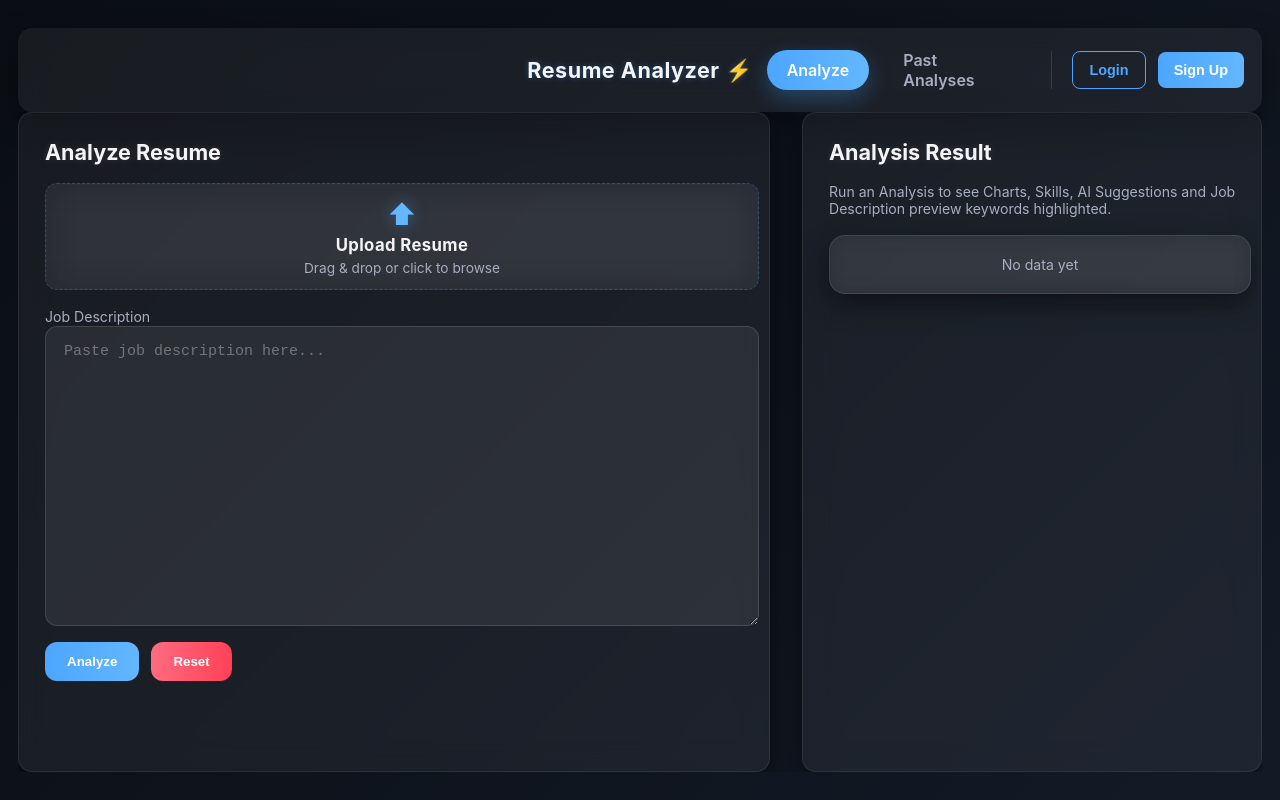
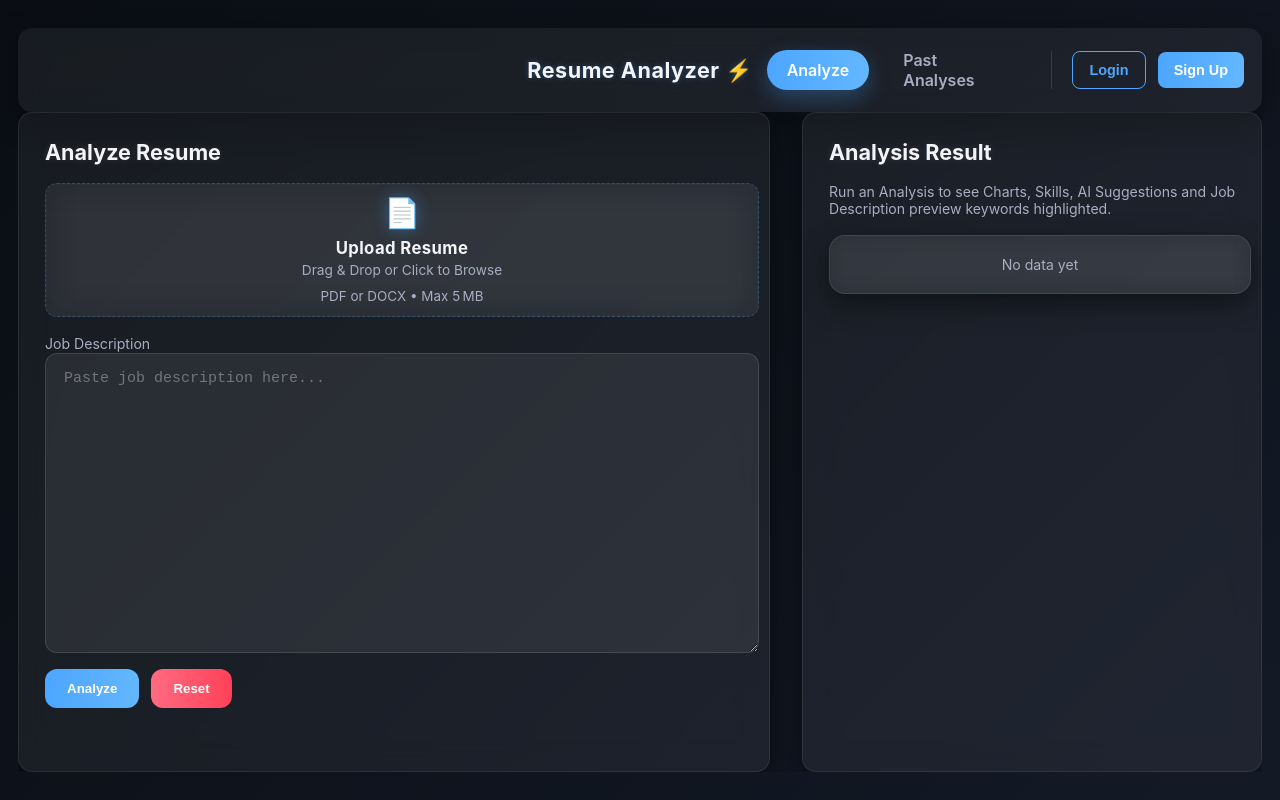
Before and after one commit to GangaBalaSagar/ResumeAnalyzer, a React (Vite) app in the folder client/: page / in a window 1280 px wide. Built offline with nearby package versions, Linux system fonts and the light colour scheme; no server answers.

Commit message:
fix: stabilize auth flow, history loading, and resume upload validation

```diff
--- a/client/src/components/AnalyzeForm.jsx
+++ b/client/src/components/AnalyzeForm.jsx
@@ -16,6 +16,7 @@ export default function AnalyzeForm() {
   const [loading, setLoading] = useState(false);
   const [progress, setProgress] = useState(0);
   const [result, setResult] = useState(null);
+  const [uploadError, setUploadError] = useState("");
 
   const { requireAuth } = useAuthGate();
   const { user } = useAuth();
@@ -110,12 +111,48 @@ export default function AnalyzeForm() {
   function onDropFile(e) {
     e.preventDefault();
     const f = e.dataTransfer?.files?.[0];
-    if (f) setFile(f);
+    if (f) {
+      const validationError = validateFile(f);
+      if (validationError) {
+        setUploadError(validationError);
+        // Clear any previously selected file
+        setFile(null);
+        return;
+      }
+      setUploadError("");
+      setFile(f);
+    }
   }
 
   function onPickFile(e) {
     const f = e.target.files?.[0];
-    if (f) setFile(f);
+    if (f) {
+      const validationError = validateFile(f);
+      if (validationError) {
+        setUploadError(validationError);
+        // Clear any previously selected file
+        setFile(null);
+        // Reset file input so the same invalid file can be selected again
+        if (fileInputRef.current) fileInputRef.current.value = '';
+        return;
+      }
+      setUploadError("");
+      setFile(f);
+    }
+  }
+
+  function validateFile(file) {
+    const maxSize = 5 * 1024 * 1024; // 5 MB
+    const allowedExt = ['.pdf', '.docx'];
+    const ext = file.name.slice(((file.name.lastIndexOf('.') - 1) >>> 0) + 2).toLowerCase();
+    const dotExt = '.' + ext;
+    if (!allowedExt.includes(dotExt)) {
+      return 'Only PDF (.pdf) and Word (.docx) files are supported.';
+    }
+    if (file.size > maxSize) {
+      return 'File size exceeds the 5 MB limit.';
+    }
+    return null;
   }
 
   function filePreview() {
@@ -137,6 +174,11 @@ export default function AnalyzeForm() {
           onPickFile={onPickFile}
           filePreview={filePreview}
         />
+        {uploadError && (
+          <div className="upload-error">
+            {uploadError}
+          </div>
+        )}
 
         <JobDescriptionInput jd={jd} setJd={setJd} />
 
--- a/client/src/components/analyze/UploadBox.jsx
+++ b/client/src/components/analyze/UploadBox.jsx
@@ -12,11 +12,6 @@ export default function UploadBox({
       onDrop={onDropFile}
       onClick={() => fileInputRef.current?.click()}
     >
-      <div className="upload-icon">⬆</div>
-
-      <div className="upload-title">Upload Resume</div>
-      <div className="upload-sub">Drag & drop or click to browse</div>
-
       <input
         ref={fileInputRef}
         type="file"
@@ -24,8 +19,15 @@ export default function UploadBox({
         style={{ display: "none" }}
       />
 
-      {file && (
+      {file ? (
         <div className="upload-file-info small">{filePreview()}</div>
+      ) : (
+        <>
+          <div className="upload-icon">📄</div>
+          <div className="upload-title">Upload Resume</div>
+          <div className="upload-sub">Drag &amp; Drop or Click to Browse</div>
+          <div className="upload-helper">PDF or DOCX • Max 5 MB</div>
+        </>
       )}
     </div>
   );
--- a/client/src/styles.css
+++ b/client/src/styles.css
@@ -672,7 +672,7 @@ canvas { background: transparent !important; }
 
 .upload-box {
   width: 100%;
-  padding: 13px 15px;   /* was 14px 16px → ~5% smaller */
+  padding: 11px 13px;   /* reduced height ~10% */
   border-radius: 12px;
   background: rgba(255,255,255,0.05);
   border: 1.5px dashed rgba(77,166,255,0.28);
@@ -716,7 +716,7 @@ canvas { background: transparent !important; }
 /* Icon */
 .upload-icon {
   font-size: 1.81rem;   /* was 1.9rem → 5% smaller */
-  margin-bottom: 3px;   /* was 4px */
+  margin-bottom: 8px;
   color: var(--primary-600);
   filter: drop-shadow(0 0 8px rgba(77,166,255,0.4));
   user-select: none;
@@ -730,11 +730,12 @@ canvas { background: transparent !important; }
   letter-spacing: 0.4px;
   color: var(--text);
   text-align: center;
+  margin-bottom: 4px;
 }
 
 /* Subtitle */
 .upload-sub {
-  margin-top: 5px;      /* was 6px */
+  margin-bottom: 4px;
   font-size: 0.855rem;  /* was 0.9rem */
   color: var(--text-soft);
   text-align: center;
@@ -754,9 +755,45 @@ canvas { background: transparent !important; }
   box-shadow: inset 0 0 12px rgba(255,255,255,0.03);
 }
 
+/* Upload helper text */
+.upload-helper {
+  margin-top: 6px;
+  font-size: 0.84rem;
+  color: var(--text-soft);
+  text-align: center;
+  line-height: 1.3;
+}
+.upload-helper ul {
+  list-style: none;
+  margin: 4px 0;
+  padding: 0;
+}
+.upload-helper li::before {
+  content: "• ";
+}
+
+/* Upload error styling */
+.upload-error {
+  margin-top: 8px;
+  padding: 8px 12px;
+  background: rgba(255,107,129,0.12);
+  border: 1px solid var(--danger);
+  border-radius: var(--radius);
+  color: var(--danger);
+  font-size: 0.88rem;
+  text-align: left;
+  max-width: 280px;
+  animation: fadeIn 0.16s ease-out forwards;
+}
+
 /* ==========================================================
    ⭐ FIX — Analysis Detail Modal (Glassmorphism + No Overflow)
    ========================================================== */
+
+@keyframes fadeIn {
+  from { opacity: 0; }
+  to { opacity: 1; }
+}
 
 .fixed-modal {
   max-height: 88vh !important;
```
Also changed, not shown: 2 other files (tests, documents, lock files or other folders).
